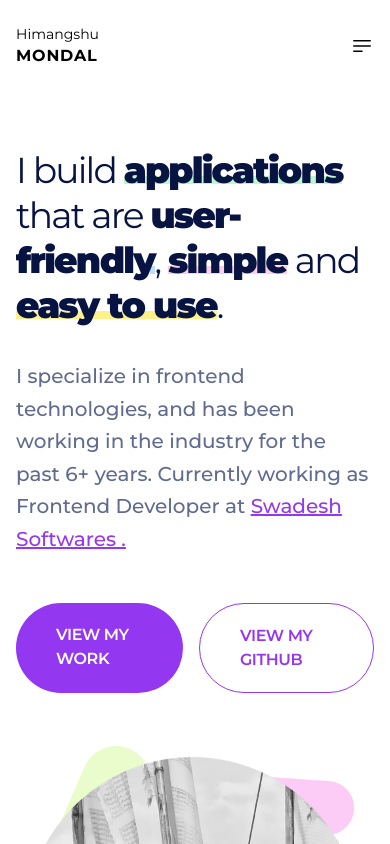
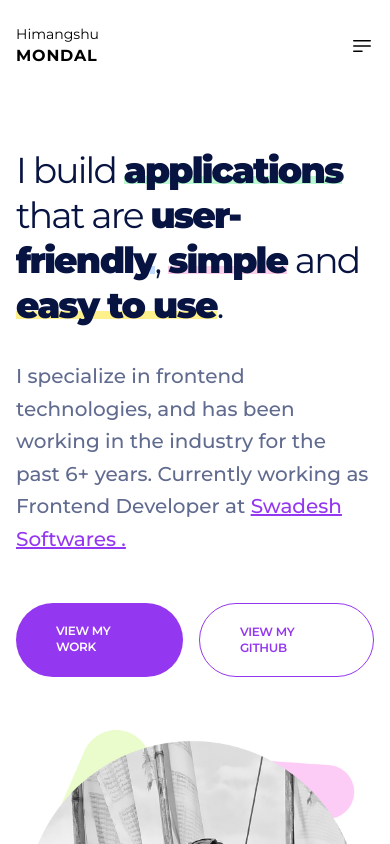
Before and after one commit to himangshum17/personal-portfolio, a Next.js app: page / in a window 390 px wide. Shown: the top 844 px of the page. Built offline with nearby package versions, Linux system fonts and the light colour scheme.

Commit message:
ui: button component text made responsive

```diff
--- a/components/button/buttonsolid.component.tsx
+++ b/components/button/buttonsolid.component.tsx
@@ -6,7 +6,7 @@ type SolidButtonProps = {
 const SolidButton = ({ children }: SolidButtonProps) => {
   return (
     <Link href='#'>
-      <a className='bg-primary text-white py-5 px-10 rounded-full inline-block text-base uppercase font-semibold -tracking-wide'>
+      <a className='bg-primary text-white py-5 px-10 rounded-full inline-block text-xs xl:text-base uppercase font-semibold -tracking-wide'>
         {children}
       </a>
     </Link>
--- a/components/button/outlinebutton.component.tsx
+++ b/components/button/outlinebutton.component.tsx
@@ -6,7 +6,7 @@ type OutLineButtonProps = {
 const OutlineButton = ({ children }: OutLineButtonProps) => {
   return (
     <Link href='#'>
-      <a className='border border-primary text-primary py-5 px-10 rounded-full inline-block text-base uppercase font-semibold -tracking-wide'>
+      <a className='border border-primary text-primary py-5 px-10 rounded-full inline-block text-xs xl:text-base uppercase font-semibold -tracking-wide'>
         {children}
       </a>
     </Link>
```
